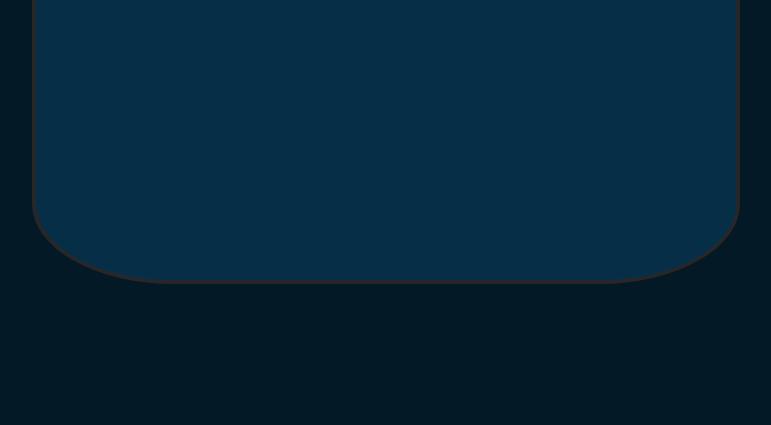
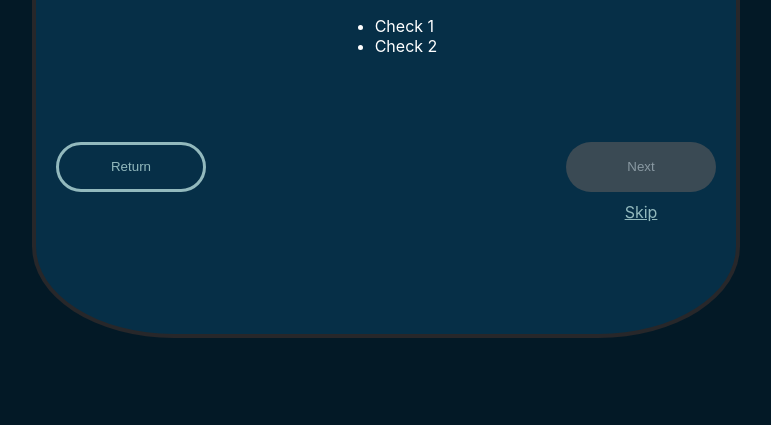
Before and after one commit to yuker-dev/24Check, a plain HTML site: page newcheck.html in a window 1280 px wide. Shown: the part 375-800 px from the top of the page, without its empty margins (254-1025 px from the left). Drawn offline with Linux system fonts and the light colour scheme.

Commit message:
Worked on the new checklist version. Added buttons and styling - WIP

```diff
--- a/css/newCheckStyle.css
+++ b/css/newCheckStyle.css
@@ -34,8 +34,9 @@ main {
 }
 
 .checklist {
+    margin-top: 50px;
     width: 700px;
-    height: 400px;
+    min-height: 450px;
     border: solid #27272a 4px;
     border-radius: 20%;
     background-color: #062f47;
@@ -43,4 +44,67 @@ main {
 
 .checklist h2 {
     text-align: center;
+    font-size: 2rem;
+    color: #ffec00;
 }
+
+.checkbox {
+    display: flex;
+    justify-content: center;
+    margin: 50px;
+}
+
+.buttons {
+    display: flex;
+    justify-content: space-between;
+}
+
+button {
+    cursor: pointer;
+    width: 150px;
+    height: 50px;
+    border-radius: 90px;
+    transition: background-color 0.3s ease, transform 0.2s ease;
+}
+
+.side {
+    margin: 20px;
+}
+
+.leftSide {
+    justify-content: start;
+}
+
+.leftSide button {
+    background-color: #062f47;
+    border: solid #92b9bd 3px;
+    color: #92b9bd;
+}
+
+.leftSide button:hover {
+    background-color: #92b9bd;
+    color: #062f47;
+}
+
+.rightSide {
+    display: flex;
+    flex-direction: column;
+    align-items: center;
+    gap: 10px;
+    justify-content: end;
+}
+
+.rightSide button {
+    background-color: #3a4a54;
+    color: #8a9aa3;
+    border: none;
+}
+
+.rightSide a {
+    color: #92b9bd;
+}
+
+.rightSide button:hover {
+    background-color: #ffec00;
+    color: #062f47;
+}
--- a/newcheck.html
+++ b/newcheck.html
@@ -31,6 +31,15 @@
                         <li>Check 2</li>
                     </ul>
                 </div>
+                <div class="buttons">
+                    <div class="leftSide side">
+                        <button>Return</button>
+                    </div>
+                    <div class="rightSide side">
+                        <button>Next</button>
+                        <a href="">Skip</a>
+                    </div>
+                </div>
             </div>
         </main>
 	</body>
```
